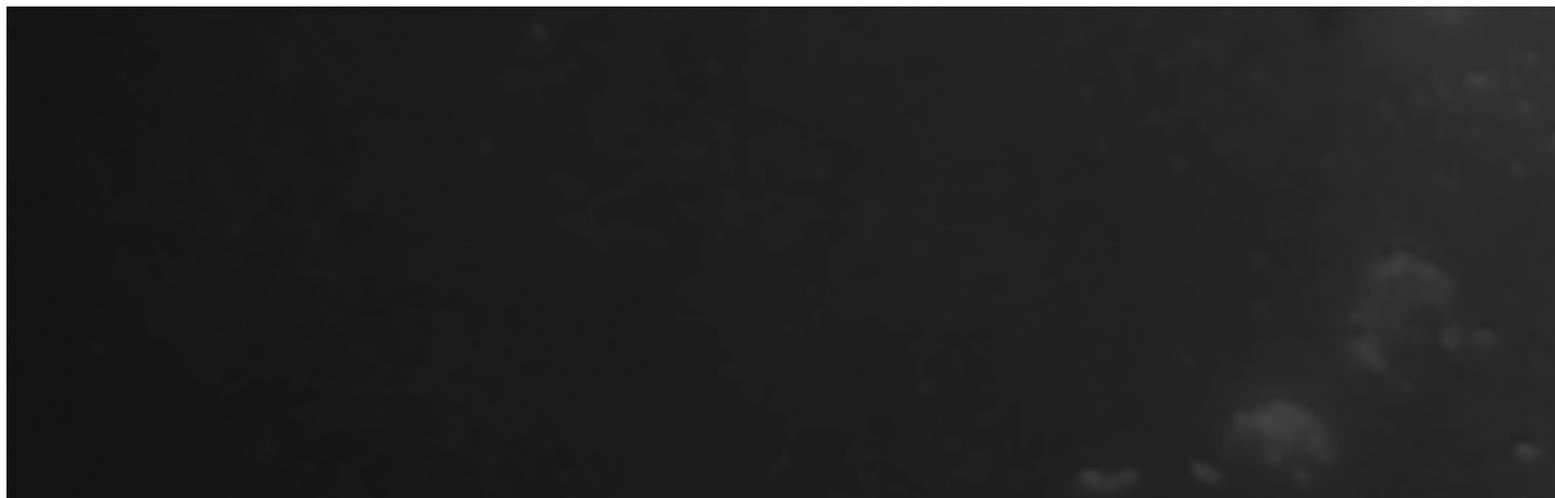
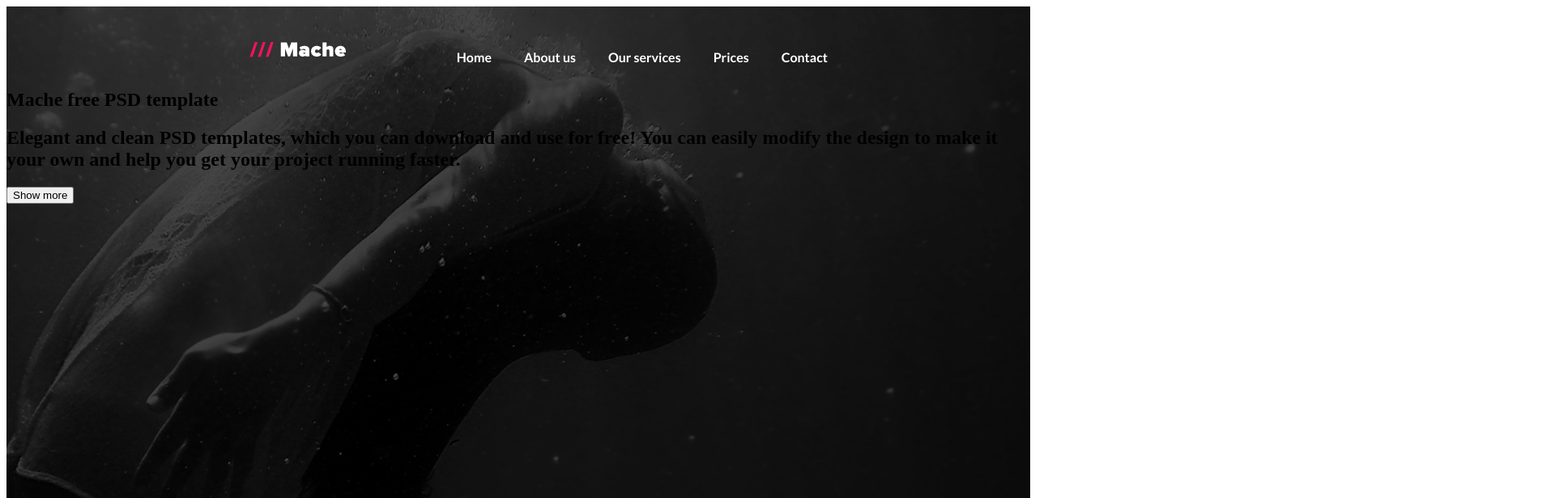
Before and after one commit to MPolonis/Mache-landing-page, a website: page index.html in a window 1280 px wide. Shown: the top 616 px of the page at 81% size, 1920 px wide, since content can reach past the window. Drawn offline with Linux system fonts and the light colour scheme.

Commit message:
Continue addding a navbar part

```diff
--- a/index.html
+++ b/index.html
@@ -4,13 +4,25 @@
         <meta charset="UTF-8">
         <meta name="viewport" content="width=device-width, initial-scale=1.0">
         <title>Mache</title>
+        <link href="https://fonts.googleapis.com/css?family=Lato:400,700&display=swap" rel="stylesheet">
         <link rel="stylesheet" type="text/css" href="css/style.css">
     </head>
     <body>
-        <header>
+        <header class="menu-on-normal-screens">
             <nav class="navbar">
-                <img src="images/background.png" class="logo-mache" alt="logo">
-
+                <ul class="nav-top">
+                    <li><img src="images/logo.png" class="logo-mache" alt="logo"></li>
+                    <li><a href="#" class="active">Home</a></li>
+                    <li><a href="#">About us</a></li>
+                    <li><a href="#">Our services</a></li>
+                    <li><a href="#">Prices</a></li>
+                    <li><a href="#">Contact</a></li>
+                </ul>
+                <h1 class="first-line-header"><span class="mache-header">Mache</span> free PSD template</h1>
+                <h2 class="second-line-header">Elegant and clean PSD templates, which you can download and use for free! You can easily modify the design to make it
+                your own and help you get your project running faster.</h2>
+                <button class="btn">Show more</button>
+                <p></p>
             </nav>
         </header>
     </body>
--- a/sass/components/_navbar.scss
+++ b/sass/components/_navbar.scss
@@ -1,3 +1,123 @@
-.logo-mache {
-    height: 3000px;
+.menu-on-normal-screens {
+    background-image: url(../images/background.png);
+    height: 800px;
+    background-size: cover;
+    background-position: center;
 }
+
+.navbar {
+    top: 0;
+    right: 0;
+    height: 100px;
+    width: 100%;
+    position: relative;
+}
+
+.navbar-background {
+
+}
+
+.nav-top {
+    margin: 0;
+    padding-top: 44px;
+    list-style-type: none;
+    display: flex;
+    justify-content: flex-end;
+    padding-right: 230px;
+    li {
+        position: relative;
+        a {
+            display: inline-block;
+            padding: 0 20px;
+            font-size: 16x;
+            color: #fff;
+            line-height: 38px;
+            font-family: "Lato";
+            font-weight: 700;
+            text-align: center;
+            text-decoration: none;
+            cursor: pointer;
+            &:hover {
+                color: #ed145b;
+            }
+        }
+        &:first-child {
+            position: absolute;
+            left: 300px;
+        }
+    }
+}
+
+// .menu-on-normal-screens,
+// .menu-bar-mobile {
+//     background-image: url(../images/background-image.png);
+//     height: 800px;
+//     background-size: cover;
+//     background-position: center;
+// }
+// .navbar {
+//     top: 0;
+//     right: 0;
+//     height: 100px;
+//     width: 100%;
+//     background-color: #000;
+//     position: relative;
+//     .welcome-tele {
+//         position: absolute;
+//         top: 768px;
+//         right: 85px;
+//         border-radius: 50%;
+//         width: 65px;
+//         height: 65px;
+//         outline: none;
+//         border: none;
+//         cursor: pointer;
+// }
+// }
+
+// .nav-top {
+//     height: 100px;
+//     margin: 0;
+//     padding: 0;
+//     list-style-type: none;
+//     display: flex;
+//     justify-content: flex-end;
+//     padding-right: 245px;
+//     align-items: center;
+//     li {
+//         position: relative;
+//         a {
+//             display: inline-block;
+//             padding: 0 20px;
+//             font-size: 14px;
+//             color: white;
+//             text-align: center;
+//             text-decoration: none;
+//             text-transform: uppercase;
+//             cursor: pointer;
+//         }
+//         &::before {
+//             content: "";
+//                 height: 5px;
+//                 width: 100%;
+
+//                 visibility: hidden;
+//                 position: absolute;
+//                 bottom: -40px;
+//         }
+//         &:hover {
+//             &::before {
+//                 visibility: visible;
+//             }
+//         }
+//         &:hover:first-child::before {
+//             visibility: hidden;
+//         }
+//         &:first-child {
+//             display: flex;
+//             justify-content: center;
+//             align-items: center;
+//             padding-right: 253px;
+//         }
+//     }
+// }
```
Also changed, not shown: css/style.css, 1 other file.
